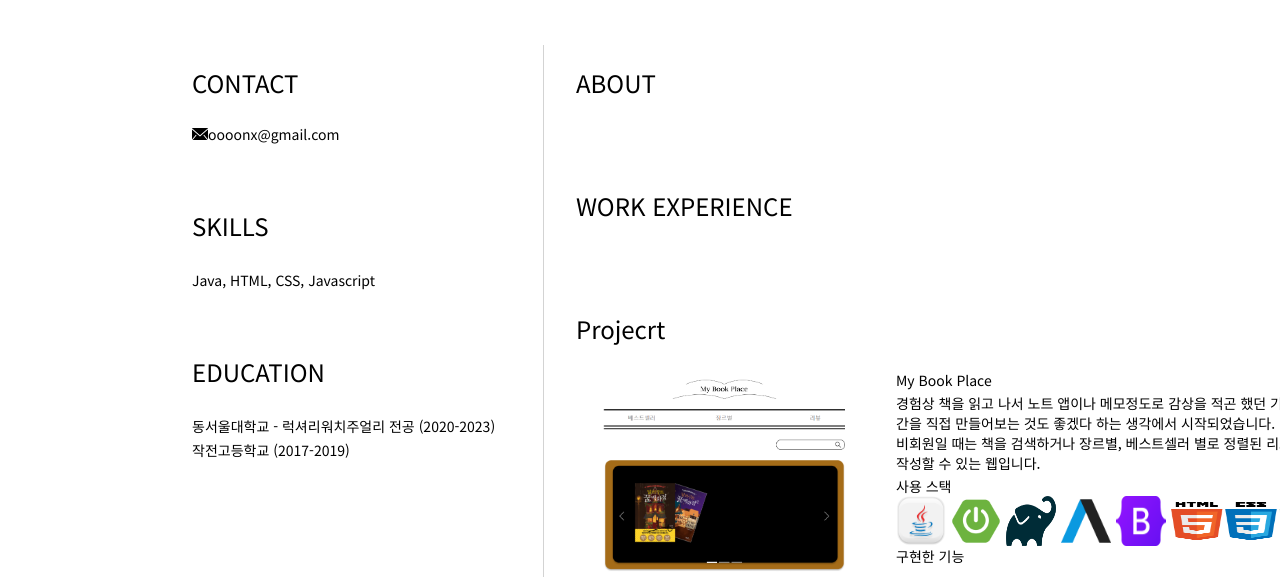
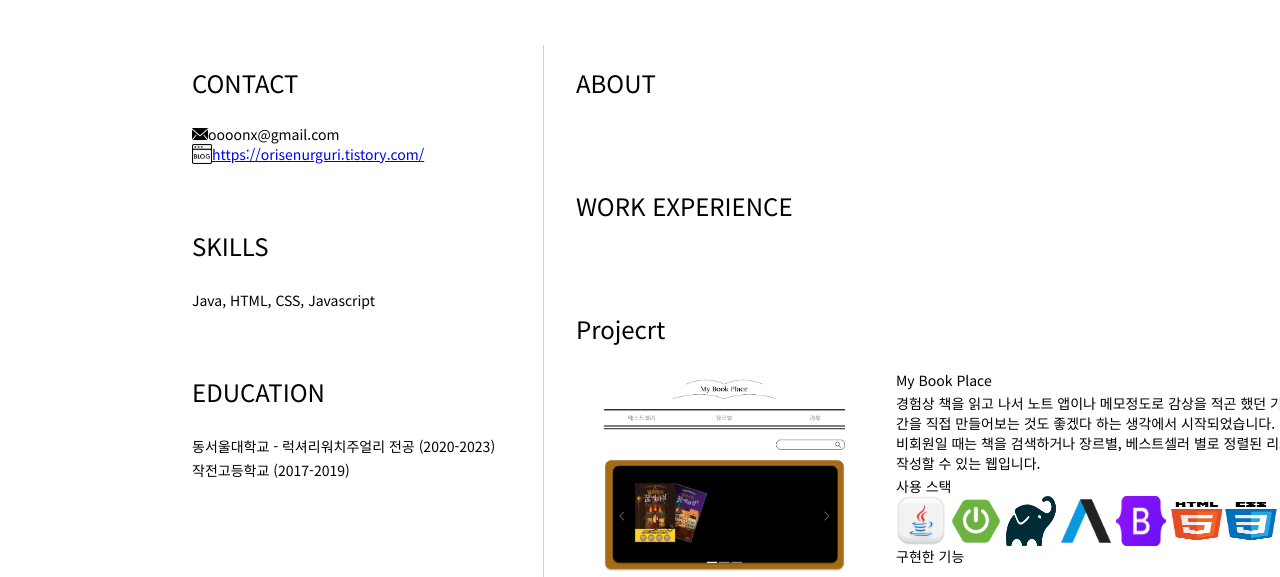
Before and after one commit to KWWWJ/resum, a plain HTML site: page index.html in a window 1280 px wide. Shown: the part 180-757 px from the top of the page. Drawn offline with Linux system fonts and the light colour scheme.

Commit message:
blog icon

```diff
--- a/index.html
+++ b/index.html
@@ -22,7 +22,7 @@
           <section>
             <h2>CONTACT</h2>
             <!-- 소셜 미디어를 비롯한 연락처 정보 -->
-            <div class="email">
+            <div class="info-box">
               <svg class="email-svg" fill="#000000" viewBox="0 0 1920 1920" xmlns="http://www.w3.org/2000/svg">
                 <g id="SVGRepo_bgCarrier" stroke-width="0"></g>
                 <g id="SVGRepo_tracerCarrier" stroke-linecap="round" stroke-linejoin="round"></g>
@@ -31,6 +31,10 @@
                 </g>
               </svg>
               <a>oooonx@gmail.com</a>
+            </div>
+            <div class="info-box">
+              <img class="blog-icon" src="icon/blog.png">
+              <a href="https://orisenurguri.tistory.com/">https://orisenurguri.tistory.com/</a>
             </div>
           </section>
           <section>
--- a/style.css
+++ b/style.css
@@ -57,9 +57,13 @@ i {
     border-right: 1px solid lightgray;
 }
 
-.email{
+.info-box{
     display: flex;
     text-align: center;
+}
+
+.blog-icon {
+    width: 20px;
 }
 
 .projecrt-box{
```
Also changed, not shown: icon/blog.png (added).
